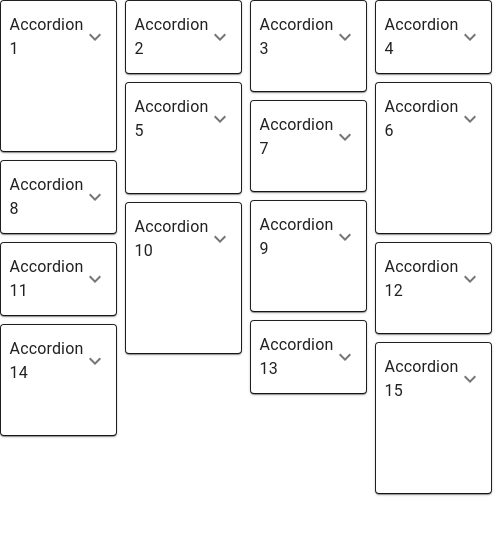
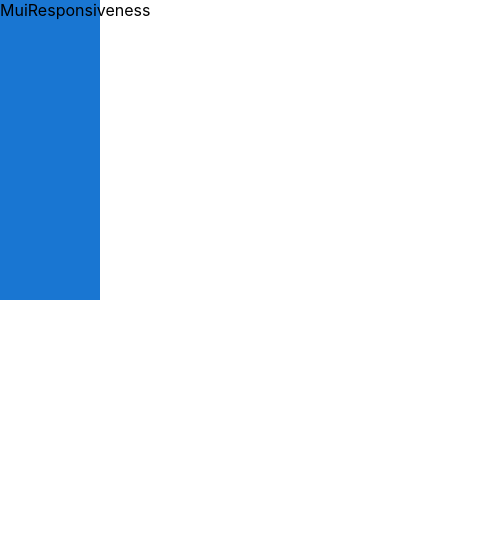
Before and after one commit to Babina081/MUI-Practice-Components, a React (Create React App) app: page / in a window 390 px wide. Shown: the top 534 px of the page, 500 px wide, since content can reach past the window. Built offline with nearby package versions, Linux system fonts and the light colour scheme.

Commit message:
Add: Responsiveness

```diff
--- a/src/App.tsx
+++ b/src/App.tsx
@@ -43,6 +43,7 @@ import MuiDateRangePicker from "./components/MuiDateRangePicker";
 import MuiTabs from "./components/MuiTabs";
 import MuiTimeline from "./components/MuiTimeline";
 import MuiMasonary from "./components/MuiMasonary";
+import MuiResponsiveness from "./components/MuiResponsiveness";
 
 function App() {
   return (
@@ -91,7 +92,8 @@ function App() {
         {/* <MuiDateRangePicker></MuiDateRangePicker> */}
         {/* <MuiTabs></MuiTabs> */}
         {/* <MuiTimeline></MuiTimeline> */}
-        <MuiMasonary></MuiMasonary>
+        {/* <MuiMasonary></MuiMasonary> */}
+        <MuiResponsiveness></MuiResponsiveness>
       </div>
     </LocalizationProvider>
   );
--- /dev/null
+++ b/src/components/MuiResponsiveness.tsx
@@ -0,0 +1,16 @@
+import { Box } from "@mui/material";
+import React from "react";
+
+export default function MuiResponsiveness() {
+  return (
+    <Box
+      sx={{
+        height: "300px",
+        width: { xs: 100, sm: 200, md: 300, lg: 400, xl: 500 },
+        bgcolor: {xs:"primary.main",lg:'primary.light'},
+      }}
+    >
+      MuiResponsiveness
+    </Box>
+  );
+}
```
